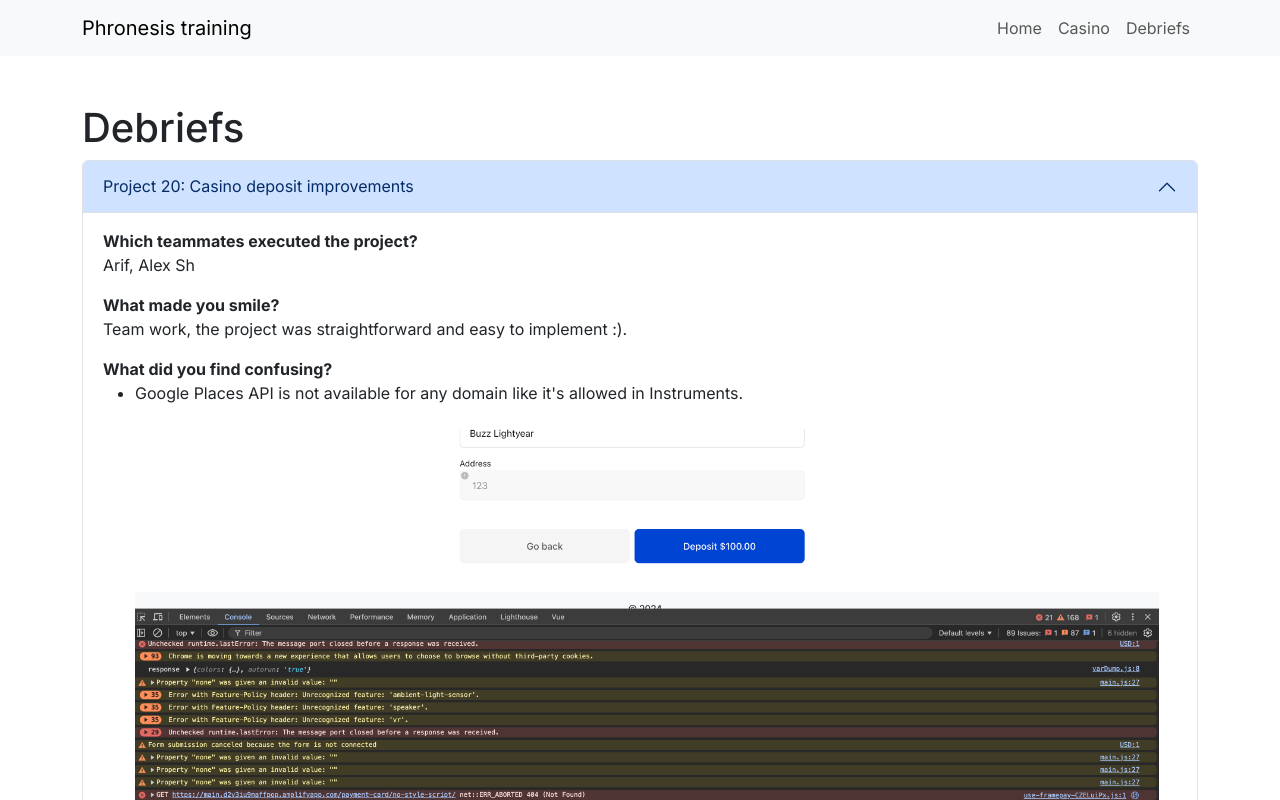
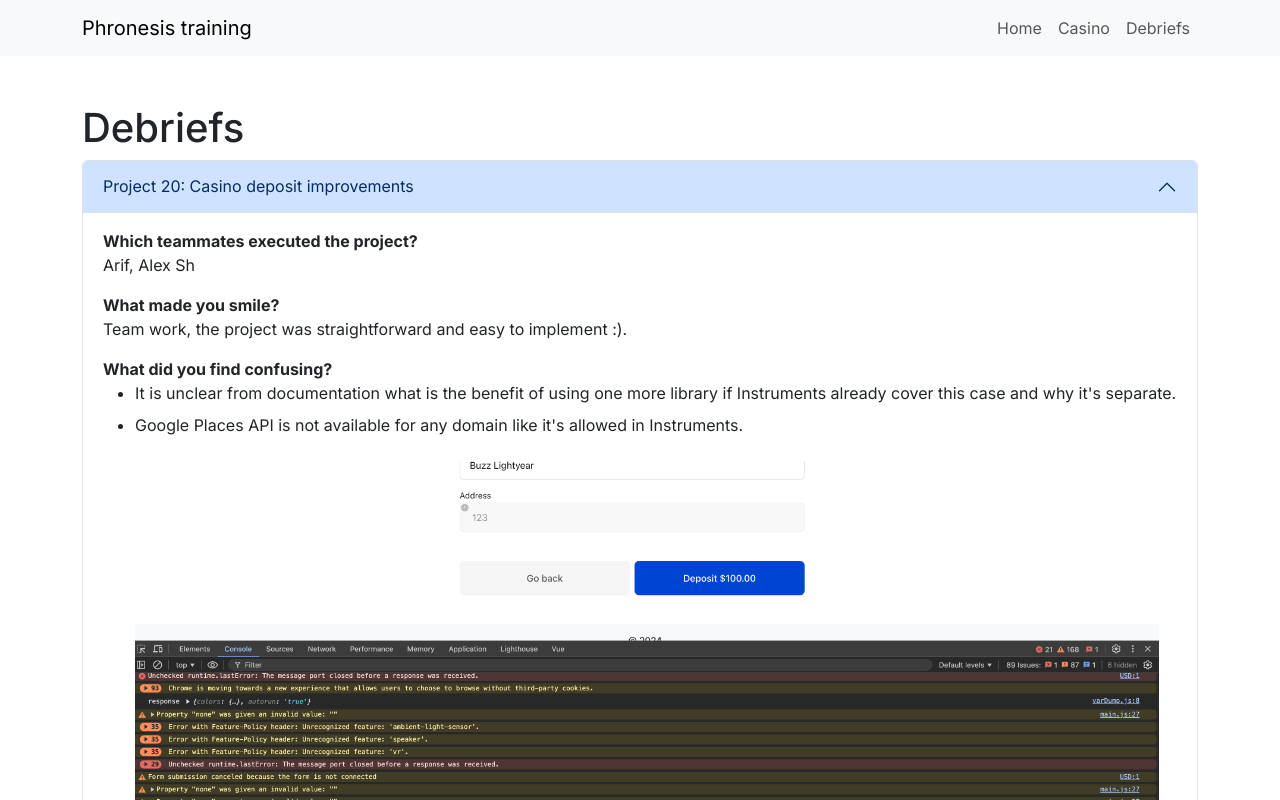
Before and after one commit to ashkarpetin/phronesis-training, a Vue app: page /debriefs in a window 1280 px wide. Shown: the top 800 px of the page. Built offline with nearby package versions, Linux system fonts and the light colour scheme.

Commit message:
Add more notes

```diff
--- a/src/views/DebriefsView.vue
+++ b/src/views/DebriefsView.vue
@@ -35,6 +35,9 @@
           <div>
             <strong>What did you find confusing?</strong>
             <ul>
+              <li class="mb-2">
+                It is unclear from documentation what is the benefit of using one more library if Instruments already cover this case and why it's separate.
+              </li>
               <li class="mb-2">
                 Google Places API is not available for any domain like it's
                 allowed in Instruments.
@@ -98,6 +101,12 @@
                 be named in sentence case "Payment card".
                 <div class="mt-4">
                   <img src="../assets/debriefs/20/scr9.png" />
+                </div>
+              </li>
+              <li class="mb-2">
+                Using `e.g.` term is against UI copy style guide.
+                <div class="mt-4">
+                  <img src="../assets/debriefs/20/scr10.png" />
                 </div>
               </li>
             </ul>
```
Also changed, not shown: src/assets/debriefs/20/scr10.png (added).
